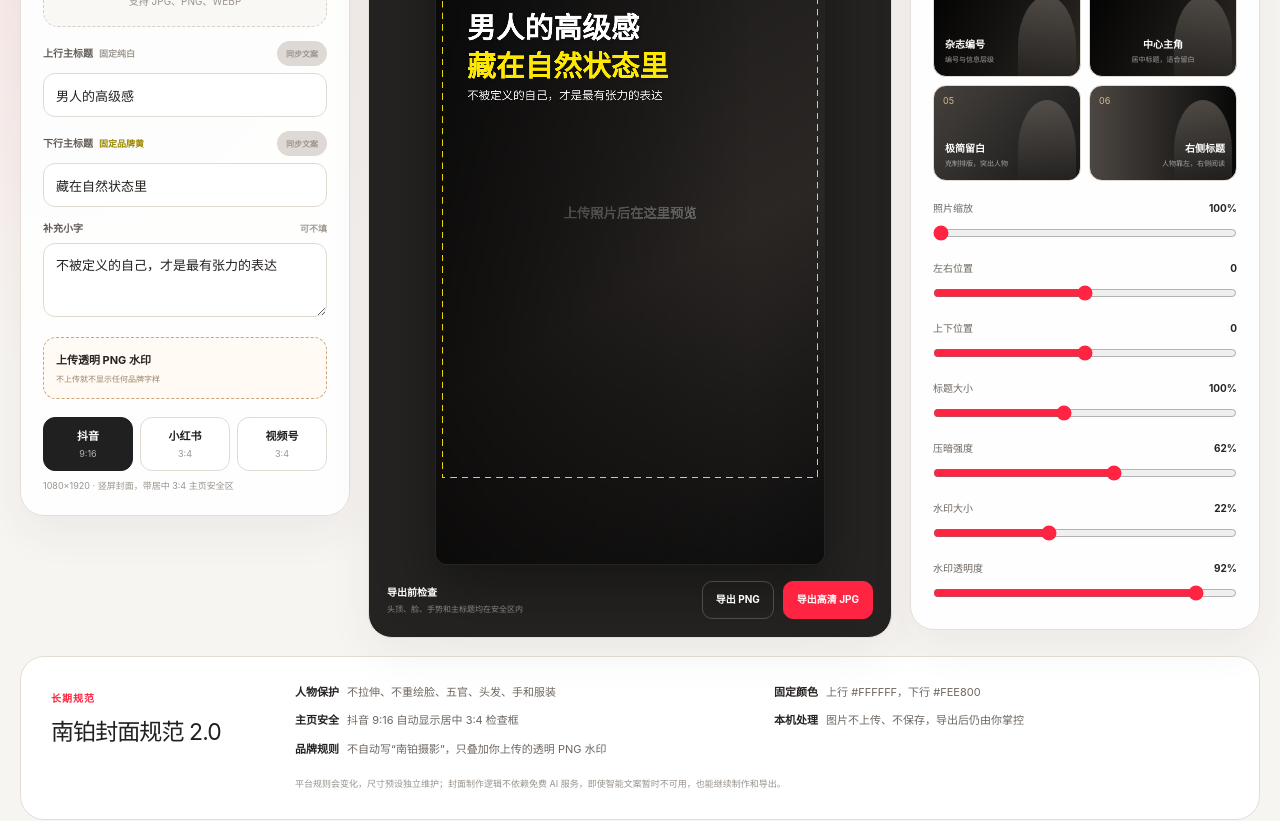
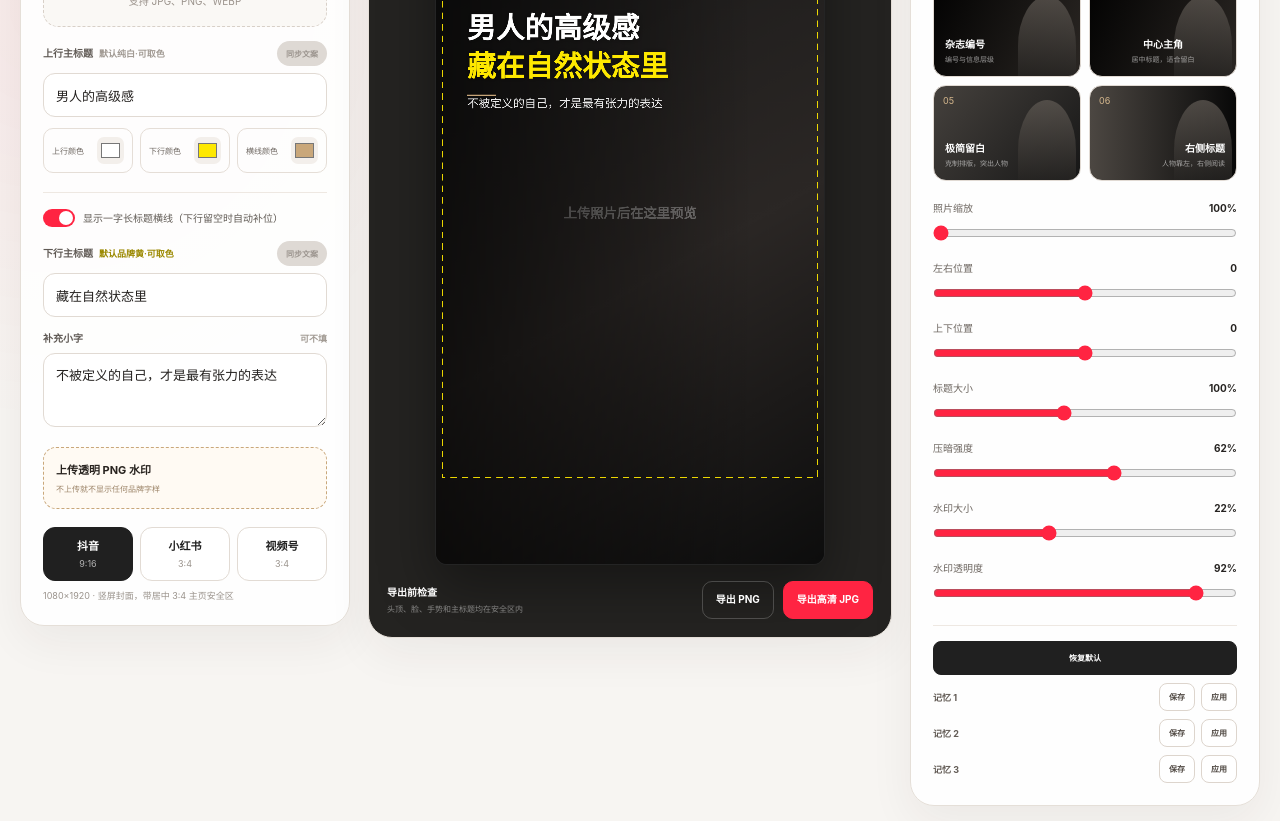
Before and after one commit to wdmm630202/nbo-cover-copy, a Next.js app: page /cover in a window 1280 px wide. Shown: the part 480-1301 px from the top of the page. Built offline with nearby package versions, Linux system fonts and the light colour scheme.

Commit message:
feat: add smart divider colors and layout memories

```diff
--- a/app/cover/CoverStudio.tsx
+++ b/app/cover/CoverStudio.tsx
@@ -33,6 +33,10 @@ type StudioSettings = {
   topText: string;
   bottomText: string;
   subtitle: string;
+  topColor: string;
+  bottomColor: string;
+  dividerColor: string;
+  showDivider: boolean;
   zoom: number;
   offsetX: number;
   offsetY: number;
@@ -44,6 +48,7 @@ type StudioSettings = {
 };
 
 const STORAGE_KEY = "nbo-cover-studio-settings-v1";
+const MEMORY_KEY_PREFIX = "nbo-cover-studio-memory-";
 
 const DEFAULT_SETTINGS: StudioSettings = {
   platformId: "douyin",
@@ -51,6 +56,10 @@ const DEFAULT_SETTINGS: StudioSettings = {
   topText: "男人的高级感",
   bottomText: "藏在自然状态里",
   subtitle: "不被定义的自己，才是最有张力的表达",
+  topColor: "#FFFFFF",
+  bottomColor: "#FEE800",
+  dividerColor: "#C9A77A",
+  showDivider: true,
   zoom: 100,
   offsetX: 0,
   offsetY: 0,
@@ -197,13 +206,24 @@ function drawTemplateText(
     context.shadowBlur = 16;
   }
 
-  context.fillStyle = "#FFFFFF";
+  context.fillStyle = settings.topColor;
   context.font = `900 ${fitText(context, settings.topText, baseFont, maxWidth)}px sans-serif`;
   context.fillText(settings.topText || "上行标题", x, y, maxWidth);
 
-  context.fillStyle = "#FEE800";
-  context.font = `900 ${fitText(context, settings.bottomText, baseFont, maxWidth)}px sans-serif`;
-  context.fillText(settings.bottomText || "下行标题", x, y + lineGap, maxWidth);
+  if (settings.bottomText.trim()) {
+    context.fillStyle = settings.bottomColor;
+    context.font = `900 ${fitText(context, settings.bottomText, baseFont, maxWidth)}px sans-serif`;
+    context.fillText(settings.bottomText, x, y + lineGap, maxWidth);
+  }
+
+  if (settings.showDivider) {
+    const dividerWidth = baseFont;
+    const dividerY = settings.bottomText.trim() ? y + lineGap * 1.48 : y + lineGap;
+    const dividerX = isRight ? x - dividerWidth : isCenter ? x - dividerWidth / 2 : x;
+    context.shadowBlur = 8;
+    context.fillStyle = settings.dividerColor;
+    context.fillRect(dividerX, dividerY, dividerWidth, Math.max(4, Math.round(baseFont * 0.055)));
+  }
 
   if (settings.subtitle.trim()) {
     context.shadowBlur = 10;
@@ -213,7 +233,7 @@ function drawTemplateText(
       context,
       settings.subtitle,
       x,
-      y + lineGap + Math.round(baseFont * 0.8),
+      y + lineGap + Math.round(baseFont * (settings.showDivider ? 1.08 : 0.8)),
       maxWidth,
       Math.round(width * 0.044),
       textAlign,
@@ -426,6 +446,30 @@ export default function CoverStudio() {
     },
     [],
   );
+
+  const resetSettings = useCallback(() => {
+    setSettings(DEFAULT_SETTINGS);
+    setNotice("已恢复默认构图和颜色");
+  }, []);
+
+  const saveMemory = useCallback((slot: number) => {
+    window.localStorage.setItem(`${MEMORY_KEY_PREFIX}${slot}`, JSON.stringify(settings));
+    setNotice(`已保存到记忆点 ${slot}`);
+  }, [settings]);
+
+  const loadMemory = useCallback((slot: number) => {
+    try {
+      const saved = window.localStorage.getItem(`${MEMORY_KEY_PREFIX}${slot}`);
+      if (!saved) {
+        setNotice(`记忆点 ${slot} 还没有保存设置`);
+        return;
+      }
+      setSettings({ ...DEFAULT_SETTINGS, ...JSON.parse(saved) });
+      setNotice(`已应用记忆点 ${slot}`);
+    } catch {
+      setNotice(`记忆点 ${slot} 读取失败，请重新保存`);
+    }
+  }, []);
 
   const applySyncedCopy = useCallback((field: "topText" | "bottomText" | "all") => {
     if (!syncedCopy) {
@@ -642,7 +686,7 @@ export default function CoverStudio() {
 
           <div className="studio-field">
             <div className="studio-field-heading">
-              <span>上行主标题 <b>固定纯白</b></span>
+              <span>上行主标题 <b>默认纯白·可取色</b></span>
               <button type="button" disabled={!syncedCopy} onClick={() => applySyncedCopy("topText")}>同步文案</button>
             </div>
             <input
@@ -653,9 +697,19 @@ export default function CoverStudio() {
               placeholder="例如：男人的高级感"
             />
           </div>
+          <div className="studio-color-row">
+            <label><span>上行颜色</span><input type="color" value={settings.topColor} onChange={(event) => updateSetting("topColor", event.target.value.toUpperCase())} /></label>
+            <label><span>下行颜色</span><input type="color" value={settings.bottomColor} onChange={(event) => updateSetting("bottomColor", event.target.value.toUpperCase())} /></label>
+            <label><span>横线颜色</span><input type="color" value={settings.dividerColor} onChange={(event) => updateSetting("dividerColor", event.target.value.toUpperCase())} /></label>
+          </div>
+          <label className="studio-check studio-divider-toggle">
+            <input type="checkbox" checked={settings.showDivider} onChange={(event) => updateSetting("showDivider", event.target.checked)} />
+            <span />
+            显示一字长标题横线（下行留空时自动补位）
+          </label>
           <div className="studio-field">
             <div className="studio-field-heading">
-              <span>下行主标题 <b className="yellow">固定品牌黄</b></span>
+              <span>下行主标题 <b className="yellow">默认品牌黄·可取色</b></span>
               <button type="button" disabled={!syncedCopy} onClick={() => applySyncedCopy("bottomText")}>同步文案</button>
             </div>
             <input
@@ -838,6 +892,12 @@ export default function CoverStudio() {
               onChange={(value) => updateSetting("watermarkOpacity", value)}
             />
           </div>
+          <div className="studio-memory">
+            <button type="button" className="studio-reset" onClick={resetSettings}>恢复默认</button>
+            {[1, 2, 3].map((slot) => (
+              <div key={slot}><b>记忆 {slot}</b><button type="button" onClick={() => saveMemory(slot)}>保存</button><button type="button" onClick={() => loadMemory(slot)}>应用</button></div>
+            ))}
+          </div>
         </aside>
       </div>
 
@@ -848,7 +908,8 @@ export default function CoverStudio() {
         </div>
         <ul>
           <li><b>人物保护</b> 不拉伸、不重绘脸、五官、头发、手和服装</li>
-          <li><b>固定颜色</b> 上行 #FFFFFF，下行 #FEE800</li>
+          <li><b>默认颜色</b> 上行 #FFFFFF，下行 #FEE800，可按照片取色调整</li>
+          <li><b>标题横线</b> 长度随字号同步；下行留空时自动保持两行节奏</li>
           <li><b>主页安全</b> 抖音 9:16 自动显示居中 3:4 检查框</li>
           <li><b>本机处理</b> 图片不上传、不保存，导出后仍由你掌控</li>
           <li><b>品牌规则</b> 不自动写“南铂摄影”，只叠加你上传的透明 PNG 水印</li>
--- a/app/globals.css
+++ b/app/globals.css
@@ -471,6 +471,16 @@ body {
 .studio-watermark-box b { font-size: 11px; }
 .studio-watermark-box span { max-width: 100%; overflow: hidden; color: #9b8367; font-size: 8px; text-overflow: ellipsis; white-space: nowrap; }
 .studio-watermark-remove { position: absolute; right: 9px; top: 18px; border: 0; background: transparent; color: #ff2442; font-size: 9px; font-weight: 750; cursor: pointer; }
+
+.studio-color-row { margin-top: 11px; display: grid; grid-template-columns: repeat(3, 1fr); gap: 7px; }
+.studio-color-row label { min-width: 0; padding: 8px; display: flex; align-items: center; justify-content: space-between; gap: 5px; border: 1px solid #e5ded7; border-radius: 10px; color: #6e6761; font-size: 8px; }
+.studio-color-row input[type="color"] { width: 27px; height: 27px; padding: 2px; flex: 0 0 auto; border: 0; border-radius: 7px; background: #f3efeb; cursor: pointer; }
+.studio-divider-toggle { margin-top: 11px; padding: 10px 0 0; border-top: 1px solid #eee8e2; }
+.studio-memory { margin-top: 18px; padding-top: 15px; display: grid; gap: 8px; border-top: 1px solid #eee8e2; }
+.studio-memory > div { display: grid; grid-template-columns: 1fr auto auto; align-items: center; gap: 6px; }
+.studio-memory b { color: #625b55; font-size: 9px; }
+.studio-memory button { min-height: 28px; padding: 0 9px; border: 1px solid #ddd5cd; border-radius: 8px; background: #fff; color: #514a44; font-size: 8px; font-weight: 750; cursor: pointer; }
+.studio-memory .studio-reset { width: 100%; min-height: 34px; border-color: #202020; background: #202020; color: #fff; }
 
 .studio-upload {
   position: relative;
```
Also changed, not shown: 3 other files (tests, documents, lock files or other folders).
